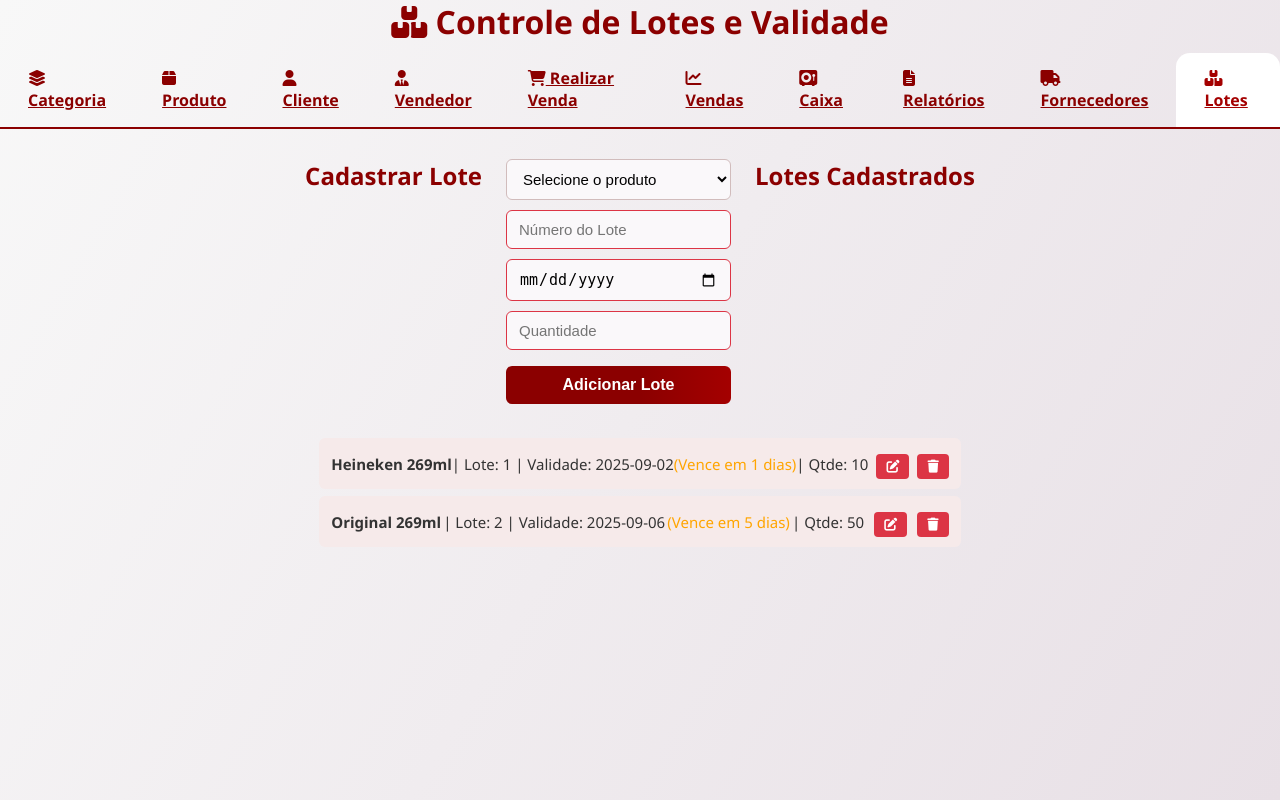
After one commit to RafaelBG7/sistemadeadega, a Flask app: page /lotes in a window 1280 px wide. The commit adds this page. Run offline with Flask 3, Linux system fonts and the light colour scheme.

Commit message:
lotes e validade

```diff
--- a/app.py
+++ b/app.py
@@ -11,6 +11,7 @@ from routes.home import home_bp
 from routes.relatorios import relatorios_bp
 from routes.clientes import clientes_bp
 from routes.fornecedores import fornecedores_bp
+from routes.lotes import lotes_bp
 
 def create_app():
     app = Flask(__name__, static_folder='static', template_folder='templates')
@@ -36,6 +37,7 @@ def create_app():
     app.register_blueprint(relatorios_bp, url_prefix='/relatorios')
     app.register_blueprint(clientes_bp, url_prefix='/clientes')
     app.register_blueprint(fornecedores_bp, url_prefix='/fornecedores')
+    app.register_blueprint(lotes_bp, url_prefix='/lotes')
 
     @app.route('/index')
     def index():
@@ -45,6 +47,11 @@ def create_app():
     def fornecedores_page():
         return render_template('fornecedores.html')
 
+    @app.route('/lotes')
+    def lotes_page():
+        from models.models_adega import Produto
+        produtos = Produto.query.all()
+        return render_template('lotes.html', produtos=produtos)
 
     return app
 
--- a/models/__init__.py
+++ b/models/__init__.py
@@ -1,4 +1,7 @@
 from flask_sqlalchemy import SQLAlchemy
 
 db = SQLAlchemy()
+
+from .models_adega import *
 from .fornecedor import *
+from .lote import *
--- /dev/null
+++ b/routes/lotes.py
@@ -0,0 +1,57 @@
+from flask import Blueprint, request, jsonify, render_template
+from models import db
+from models.lote import Lote
+from models.models_adega import Produto
+from datetime import datetime
+
+lotes_bp = Blueprint('lotes', __name__)
+
+@lotes_bp.route('/', methods=['GET'])
+def listar_lotes():
+    lotes = Lote.query.all()
+    resultado = []
+    for lote in lotes:
+        resultado.append({
+            'id': lote.id,
+            'produto': lote.produto.produto,  # campo correto do modelo Produto
+            'produto_id': lote.produto_id,
+            'numero_lote': lote.numero_lote,
+            'validade': lote.validade.strftime('%Y-%m-%d'),
+            'quantidade': lote.quantidade
+        })
+    return jsonify(resultado)
+
+@lotes_bp.route('/', methods=['POST'])
+def adicionar_lote():
+    data = request.get_json()
+    lote = Lote(
+        produto_id=data['produto_id'],
+        numero_lote=data['numero_lote'],
+        validade=datetime.strptime(data['validade'], '%Y-%m-%d'),
+        quantidade=data['quantidade']
+    )
+    db.session.add(lote)
+    db.session.commit()
+    return jsonify({'message': 'Lote adicionado com sucesso!'})
+
+@lotes_bp.route('/<int:id>', methods=['PUT'])
+def editar_lote(id):
+    lote = Lote.query.get_or_404(id)
+    data = request.get_json()
+    lote.numero_lote = data['numero_lote']
+    lote.validade = datetime.strptime(data['validade'], '%Y-%m-%d')
+    lote.quantidade = data['quantidade']
+    db.session.commit()
+    return jsonify({'message': 'Lote atualizado com sucesso!'})
+
+@lotes_bp.route('/<int:id>', methods=['DELETE'])
+def remover_lote(id):
+    lote = Lote.query.get_or_404(id)
+    db.session.delete(lote)
+    db.session.commit()
+    return jsonify({'message': 'Lote removido com sucesso!'})
+
+@lotes_bp.route('', methods=['GET'])
+def pagina_lotes():
+    produtos = Produto.query.all()
+    return render_template('lotes.html', produtos=produtos)
--- a/templates/fornecedores.html
+++ b/templates/fornecedores.html
@@ -21,6 +21,8 @@
         <a href="/index" class="tab-btn"><i class="fa-solid fa-vault"></i> Caixa</a>
         <a href="/index" class="tab-btn"><i class="fa-solid fa-file-lines"></i> Relatórios</a>
         <a href="/fornecedores" class="tab-btn active"><i class="fa-solid fa-truck"></i> Fornecedores</a>
+        <a href="/lotes" class="tab-btn"><i class="fa-solid fa-boxes-stacked"></i> Lotes</a>
+</div>
     </div>
     <div class="container">
         <h1>Fornecedores</h1>
--- a/templates/index.html
+++ b/templates/index.html
@@ -20,6 +20,8 @@
     <button class="tab-btn" data-tab="tab-caixa"><i class="fa-solid fa-vault"></i> Caixa</button>
     <button class="tab-btn" data-tab="tab-relatorios"><i class="fa-solid fa-file-lines"></i> Relatórios</button>
     <a href="/fornecedores" class="tab-btn" style="text-decoration:none;"><i class="fa-solid fa-truck"></i> Fornecedores</a>
+    <a href="/lotes" class="tab-btn"><i class="fa-solid fa-boxes-stacked"></i> Lotes</a>
+</div>
     </div>
 
     <div class="container">
--- /dev/null
+++ b/templates/lotes.html
@@ -0,0 +1,111 @@
+<!DOCTYPE html>
+<html lang="pt-BR">
+<head>
+    <meta charset="UTF-8">
+    <title>Lotes e Validade</title>
+    <link rel="stylesheet" href="{{ url_for('static', filename='style.css') }}">
+    <link rel="stylesheet" href="https://cdnjs.cloudflare.com/ajax/libs/font-awesome/6.4.0/css/all.min.css">
+</head>
+<body>
+    <h1><i class="fa-solid fa-boxes-stacked"></i> Controle de Lotes e Validade</h1>
+    <div class="tabs">
+        <a href="/index" class="tab-btn"><i class="fa-solid fa-layer-group"></i> Categoria</a>
+        <a href="/index" class="tab-btn"><i class="fa-solid fa-box"></i> Produto</a>
+        <a href="/index" class="tab-btn"><i class="fa-solid fa-user"></i> Cliente</a>
+        <a href="/index" class="tab-btn"><i class="fa-solid fa-user-tie"></i> Vendedor</a>
+        <a href="/index" class="tab-btn"><i class="fa-solid fa-cart-shopping"></i> Realizar Venda</a>
+        <a href="/index" class="tab-btn"><i class="fa-solid fa-chart-line"></i> Vendas</a>
+        <a href="/index" class="tab-btn"><i class="fa-solid fa-vault"></i> Caixa</a>
+        <a href="/index" class="tab-btn"><i class="fa-solid fa-file-lines"></i> Relatórios</a>
+        <a href="/fornecedores" class="tab-btn"><i class="fa-solid fa-truck"></i> Fornecedores</a>
+        <a href="/lotes" class="tab-btn active"><i class="fa-solid fa-boxes-stacked"></i> Lotes</a>
+    </div>
+    <div class="container">
+        <h2>Cadastrar Lote</h2>
+        <form id="form-lote">
+            <select name="produto_id" required>
+                <option value="">Selecione o produto</option>
+                {% for produto in produtos %}
+                <option value="{{ produto.id }}">{{ produto.produto }}</option>
+                {% endfor %}
+            </select>
+            <input type="text" name="numero_lote" placeholder="Número do Lote" required>
+            <input type="date" name="validade" required>
+            <input type="number" name="quantidade" placeholder="Quantidade" min="1" required>
+            <button type="submit">Adicionar Lote</button>
+        </form>
+        <h2>Lotes Cadastrados</h2>
+        <ul id="lista-lotes"></ul>
+    </div>
+    <script>
+    async function carregarLotes() {
+        const resp = await fetch('/lotes/');
+        const lotes = await resp.json();
+        const lista = document.getElementById('lista-lotes');
+        lista.innerHTML = '';
+        lotes.forEach(lote => {
+            const hoje = new Date();
+            const validade = new Date(lote.validade);
+            let alerta = '';
+            const diasRestantes = Math.ceil((validade - hoje) / (1000*60*60*24));
+            if (validade < hoje) {
+                alerta = '<span style="color:red;">(Vencido)</span>';
+            } else if (diasRestantes <= 5) {
+                alerta = '<span style="color:orange;">(Vence em ' + diasRestantes + ' dias)</span>';
+            }
+            lista.innerHTML += `
+                <li>
+                    <b>${lote.produto}</b> | Lote: ${lote.numero_lote} | Validade: ${lote.validade} ${alerta} | Qtde: ${lote.quantidade}
+                    <button onclick="editarLote(${lote.id}, '${lote.produto_id}', '${lote.numero_lote}', '${lote.validade}', ${lote.quantidade})"><i class="fa fa-edit"></i></button>
+                    <button onclick="removerLote(${lote.id})"><i class="fa fa-trash"></i></button>
+                </li>
+            `;
+        });
+    }
+
+    document.getElementById('form-lote').onsubmit = async function(e) {
+        e.preventDefault();
+        const form = e.target;
+        const data = Object.fromEntries(new FormData(form));
+        if (form.dataset.editando) {
+            const id = form.dataset.editando;
+            await fetch(`/lotes/${id}`, {
+                method: 'PUT',
+                headers: {'Content-Type': 'application/json'},
+                body: JSON.stringify(data)
+            });
+            delete form.dataset.editando;
+            form.querySelector('button[type="submit"]').textContent = 'Adicionar Lote';
+        } else {
+            await fetch('/lotes/', {
+                method: 'POST',
+                headers: {'Content-Type': 'application/json'},
+                body: JSON.stringify(data)
+            });
+        }
+        form.reset();
+        carregarLotes();
+    };
+
+    window.editarLote = function(id, produto_id, numero_lote, validade, quantidade) {
+        const form = document.getElementById('form-lote');
+        form.produto_id.value = produto_id;
+        form.numero_lote.value = numero_lote;
+        form.validade.value = validade;
+        form.quantidade.value = quantidade;
+        form.dataset.editando = id;
+        form.querySelector('button[type="submit"]').textContent = 'Salvar Alterações';
+        form.scrollIntoView({behavior: 'smooth'});
+    }
+
+    window.removerLote = async function(id) {
+        if (confirm('Tem certeza que deseja remover este lote?')) {
+            await fetch(`/lotes/${id}`, {method: 'DELETE'});
+            carregarLotes();
+        }
+    }
+
+    carregarLotes();
+    </script>
+</body>
+</html>
```
Also changed, not shown: models/lote.py (added, +10 -0 lines), instance/database.db.
